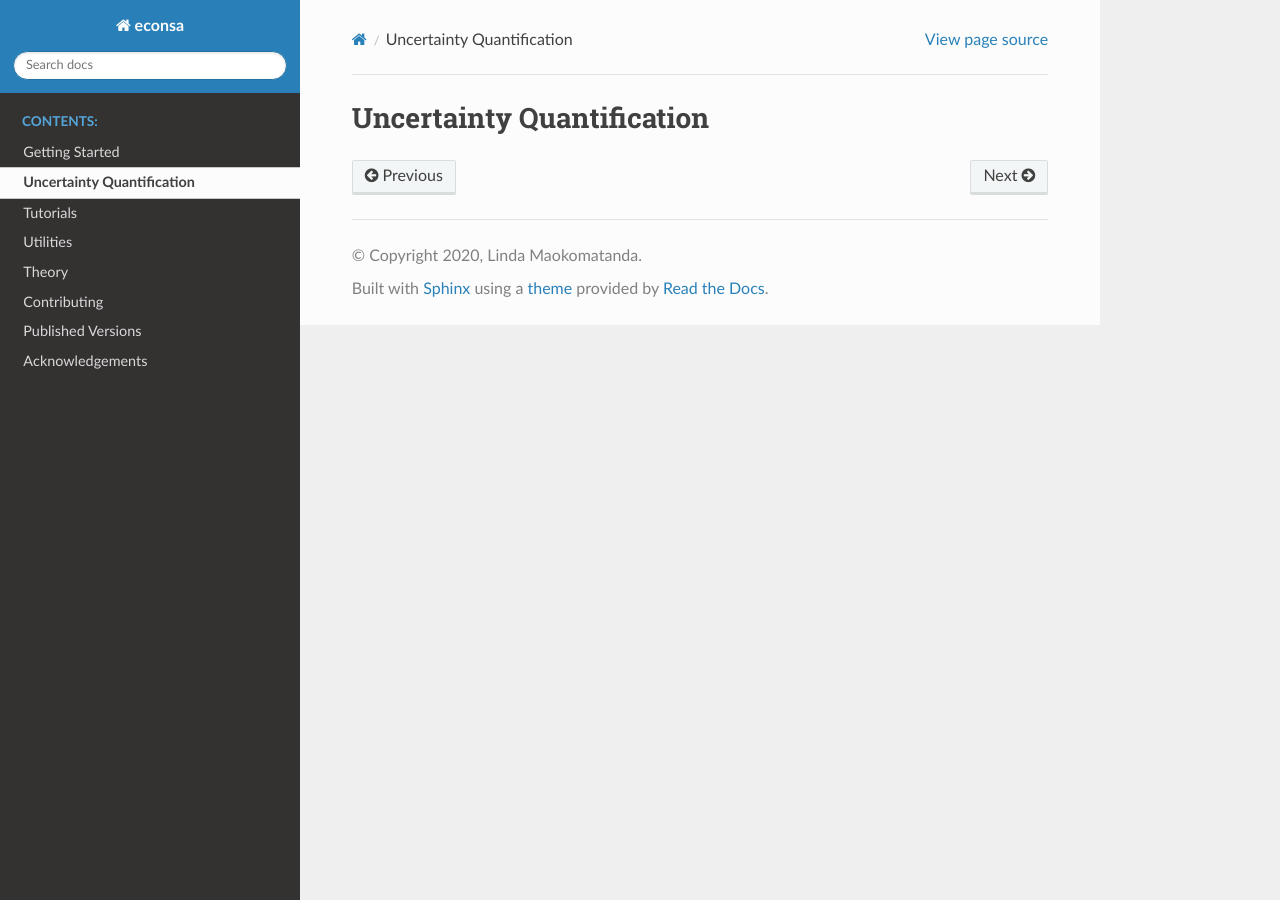
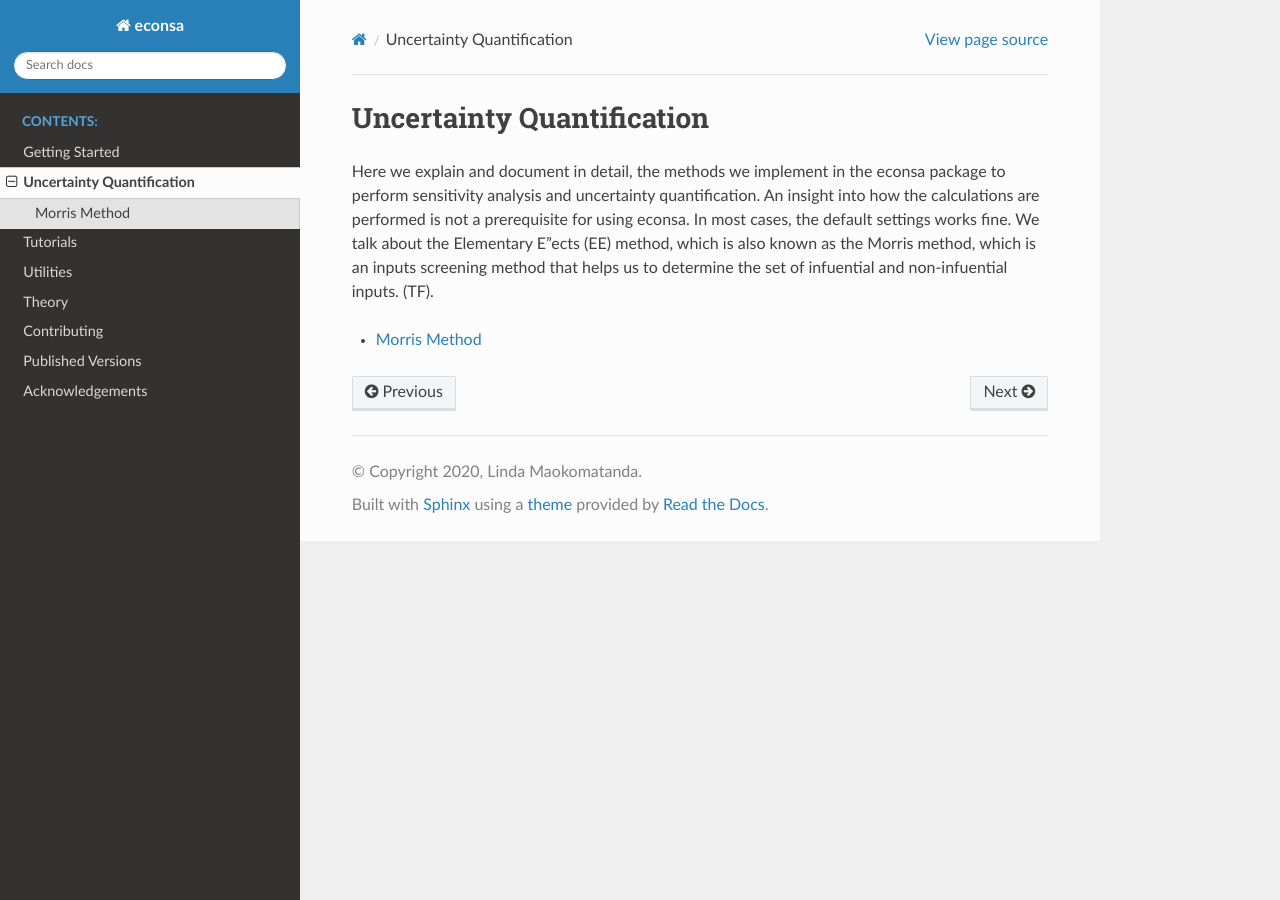
Before and after one commit to OpenSourceEconomics/econsa, a Sphinx documentation site: the page built from docs/source/uncertainty_quantification/index.rst, in a window 1280 px wide. Built offline with Sphinx 7.4.7 and the Read the Docs theme 2.0.0, drawn with Linux system fonts in a browser that asks for light colours; pages that are not in the unit, such as notebooks, are missing from menus.

Commit message:
Fleshes out UQ section.

```diff
--- a/docs/source/uncertainty_quantification/index.rst
+++ b/docs/source/uncertainty_quantification/index.rst
@@ -1,7 +1,18 @@
 Uncertainty Quantification
 ==========================
+
+Here we explain and document in detail, the methods we implement
+in the econsa package to perform sensitivity analysis and
+uncertainty quantification. An insight into how the calculations are performed is not
+a prerequisite for using econsa.
+In most cases, the default settings works fine. We talk
+about the Elementary E"ects (EE) method, which is also known as
+the Morris method, which is an inputs screening method that helps
+us to determine the set of infuential and non-infuential inputs.
+(TF).
 
 
 .. toctree::
    :maxdepth: 1
-   :caption: Contents:
+
+   morris
--- /dev/null
+++ b/docs/source/uncertainty_quantification/morris.rst
@@ -0,0 +1,2 @@
+Morris Method
+==============
```
